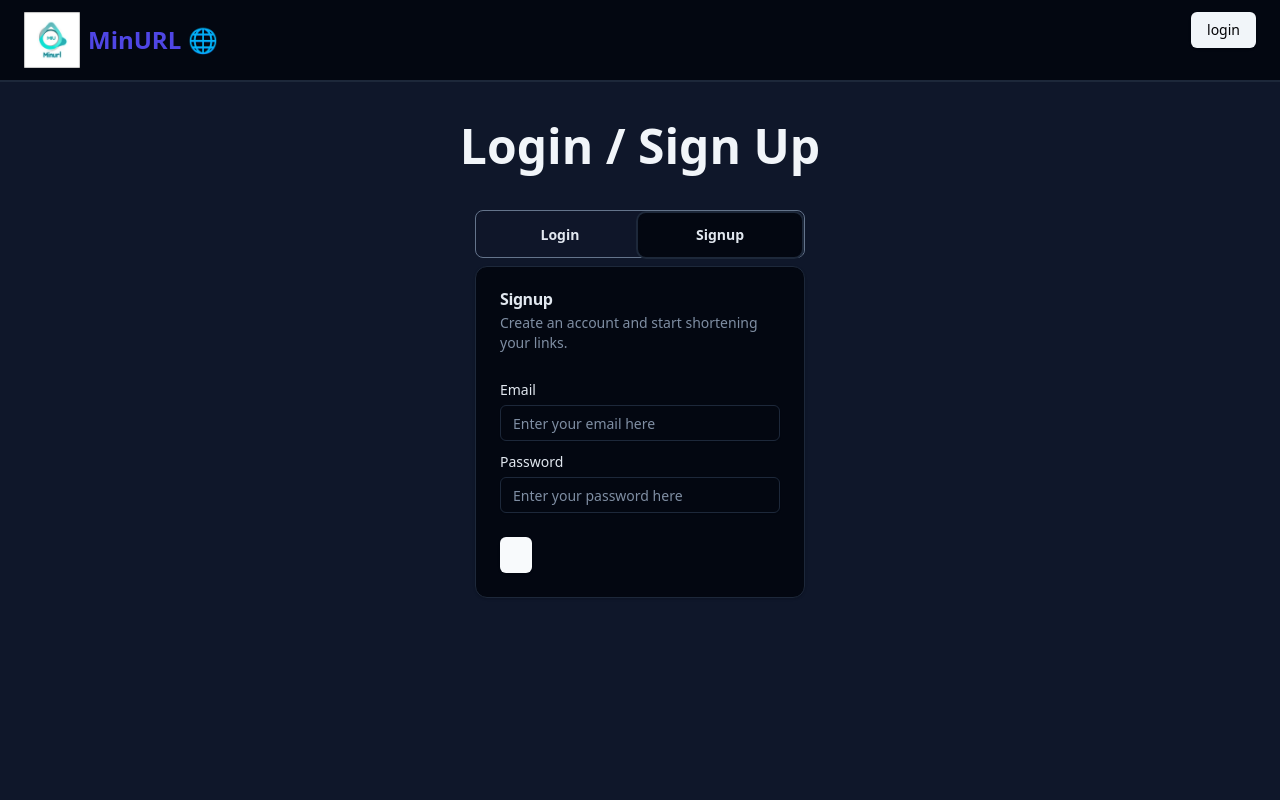
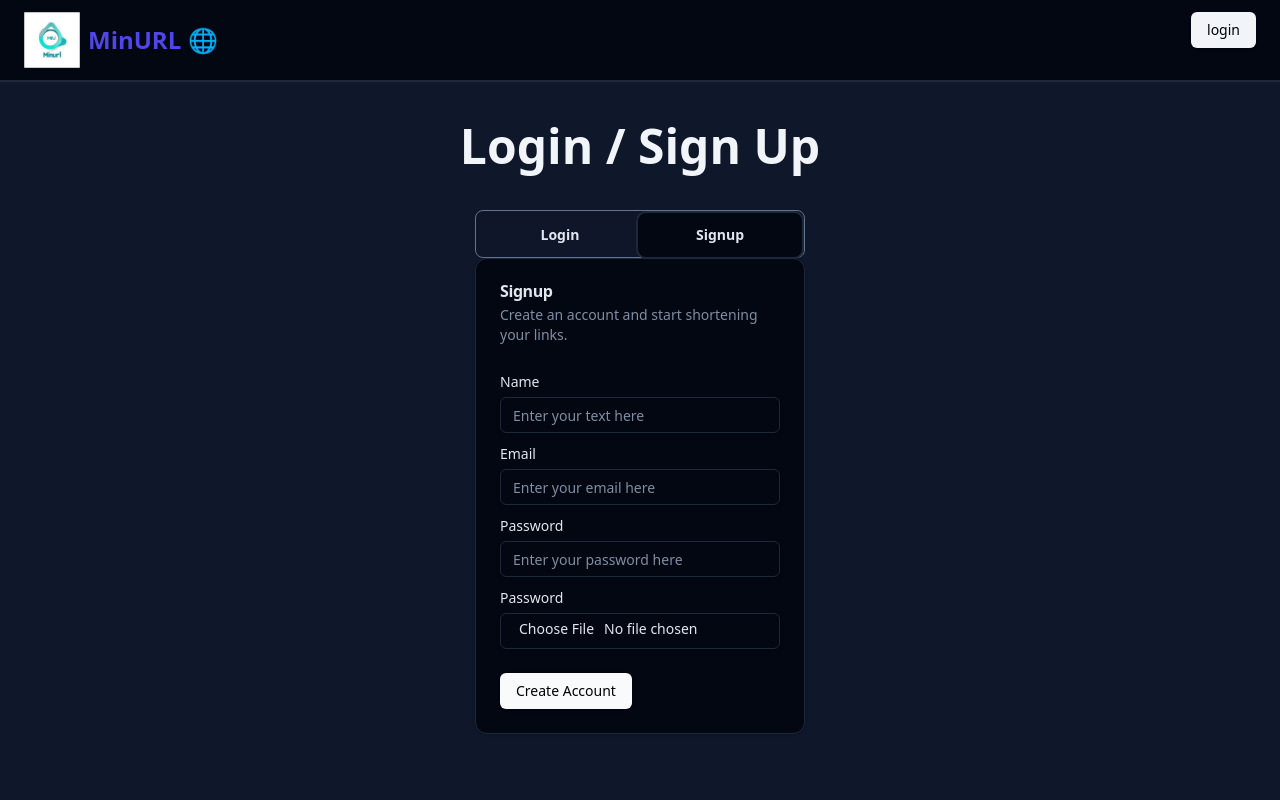
Before and after one commit to IamPriyabrato04/MinURL-url-shortner, a React (Vite) app: page /auth in a window 1280 px wide. Both pictures are taken after a click on the tab "Signup". Shown: the top 800 px of the page. Built offline with nearby package versions, Linux system fonts and the light colour scheme; no server answers.

Commit message:
Implement signup functionality with form validation and profile picture upload

```diff
--- a/src/components/signup.jsx
+++ b/src/components/signup.jsx
@@ -9,34 +9,116 @@
 } from "@/components/ui/card"
 import { Input } from "@/components/ui/input"
 import { Label } from "@/components/ui/label"
+import { BeatLoader } from "react-spinners"
+import Error from "./error"
+import * as Yup from "yup"
+import { useState, useEffect } from "react"
+import useFetch from "@/hooks/use-fetch"
+import { signup } from "@/db/apiAuth"
+import { useNavigate, useSearchParams } from "react-router-dom"
+import { UrlState } from "@/context"
+
+const Signup = () => {
+    const [errors, setErrors] = useState([]);
+    const [formData, setFormData] = useState({
+        name: "",
+        email: "",
+        password: "",
+        profile_pic: null,
+    });
+
+    const navigate = useNavigate();
+    let [searchParams] = useSearchParams();
+    const longLink = searchParams.get("createNew");
 
 
-const Signup = () => {
+    const handleInputChange = (e) => {
+        const { name, value, files } = e.target;
+        setFormData((prevState) => ({
+            ...prevState,
+            [name]: files ? files[0] : value,
+        }));
+    };
+
+    const { data, error, loading, fn: fnSignup } = useFetch(signup, formData);
+    const { fetchUser } = UrlState();
+
+    useEffect(() => {
+        console.log("Data received:", data);
+        console.log("Error received:", error);
+
+        if (error === null && data) {
+            navigate(`/dashboard?createNew=${longLink ? `createNew=${longLink}` : ''} `);
+            fetchUser();
+        }
+    }, [loading, data, error]);
+
+
+
+    const handleSignup = async () => {
+        setErrors([]);
+        try {
+            const schema = Yup.object().shape({
+                name: Yup.string().required("Name is required"),
+                email: Yup.string().email("Invalid email").required("Email is required"),
+                password: Yup.string().min(6, "Password must be at least 8 characters").required("Password is required"),
+                profile_pic: Yup.mixed().required("Profile picture is required"),
+            });
+            await schema.validate(formData, { abortEarly: false });
+            // api call
+            console.log("Submitting formData:", formData);
+            await fnSignup();
+
+        } catch (e) {
+            const newErrors = {};
+
+            e?.inner?.forEach((err) => {
+                newErrors[err.path] = err.message;
+            });
+            setErrors(newErrors);
+        }
+    }
+
+
     return (
         <>
-            <Card className="mt-2">
+            <Card className="mt-0">
                 <CardHeader>
                     <CardTitle>Signup</CardTitle>
                     <CardDescription>
                         Create an account and start shortening your links.
                     </CardDescription>
+                    {error && <Error message={error.message} />}
                 </CardHeader>
+
                 <CardContent className="space-y-2">
                     <div className="space-y-1">
+                        <Label htmlFor="name">Name</Label>
+                        <Input id="name" name="name" type="text" placeholder="Enter your text here" onChange={handleInputChange} value={formData.name} />
+                        {errors.name && <Error message={errors.name} />}
+                    </div>
+                    <div className="space-y-1">
                         <Label htmlFor="email">Email</Label>
-                        <Input id="email" placeholder="Enter your email here" />
+                        <Input id="email" name="email" type="email" placeholder="Enter your email here" onChange={handleInputChange} value={formData.email} />
+                        {errors.email && <Error message={errors.email} />}
                     </div>
                     <div className="space-y-1">
                         <Label htmlFor="password">Password</Label>
-                        <Input id="password" placeholder="Enter your password here" />
+                        <Input id="password" name="password" type="text" placeholder="Enter your password here" onChange={handleInputChange} value={formData.password} />
+                        {errors.password && <Error message={errors.password} />}
+                    </div>
+                    <div className="space-y-1">
+                        <Label htmlFor="profile_pic">Password</Label>
+                        <Input id="profile_pic" name="profile_pic" type="file" accepy="image/*" onChange={handleInputChange} />
+                        {errors.profile_pic && <Error message={errors.profile_pic} />}
                     </div>
                 </CardContent>
                 <CardFooter>
-                    <Button>{}</Button>
+                    <Button onClick={handleSignup}>{loading ? <BeatLoader size={8} color="#0284c7" /> : "Create Account"}</Button>
                 </CardFooter>
             </Card>
         </>
     )
 }
 
-export default Signup
+export default Signup;
--- a/src/context.jsx
+++ b/src/context.jsx
@@ -1,8 +1,9 @@
 import { createContext, useContext, useEffect } from "react";
 import useFetch from "./hooks/use-fetch";
 import { getCurrentUser } from "./db/apiAuth";
+
+
 const UrlContext = createContext();
-
 const UrlProvider = ({ children }) => {
 
     const { data: user, loading, fn: fetchUser } = useFetch(getCurrentUser);
@@ -17,6 +18,7 @@
         {children}
     </UrlContext.Provider>;
 };
+
 export const UrlState = () => {
     return useContext(UrlContext);
 };
--- a/src/db/apiAuth.js
+++ b/src/db/apiAuth.js
@@ -21,3 +21,32 @@
 
     return session.session?.user;
 }
+
+const supabaseUrl = "https://your-supabase-url.com";
+
+export async function signup({ name, email, password, profile_pic }) {
+
+    const fileName = `dp-${name.split(" ").join("-")}-${Math.random()}`;
+    const { error: storageError } = await supabase.storage.from("profile_pic").upload(fileName, profile_pic);
+
+    if (storageError) {
+        throw new Error(storageError.message);
+    }
+
+    const { data, error } = await supabase.auth.signUp({
+        email,
+        password,
+        options: {
+            data: {
+                name,
+                profile_pic: `${supabaseUrl}/storage/v1/object/public/profile_pic/${fileName}`,
+            },
+        },
+    });
+
+    if (error) {
+        throw new Error(error.message);
+    }
+
+    return data;
+}
--- a/src/pages/auth.jsx
+++ b/src/pages/auth.jsx
@@ -5,12 +5,24 @@
   TabsList,
   TabsTrigger,
 } from "@/components/ui/tabs"
+import { UrlState } from "@/context";
 import { TabsContent } from "@radix-ui/react-tabs";
-import { useSearchParams } from "react-router-dom"
+import { useEffect } from "react";
+import { useNavigate, useSearchParams } from "react-router-dom"
 
 const Auth = () => {
 
   const [searchParams] = useSearchParams();
+  const longLink = searchParams.get("createNew");
+  const navigate = useNavigate();
+
+  const { isAuthenticated, loading } = UrlState();
+
+  useEffect(() => {
+    if (isAuthenticated && !loading) {
+      navigate(`/dashboard?createNew=${longLink ? `createNew=${longLink}` : ''}`);
+    }
+  }, [isAuthenticated, loading]);
 
   return (
     <div className="flex flex-col items-center pt-10 gap-10 min-h-screen bg-slate-900">
```
